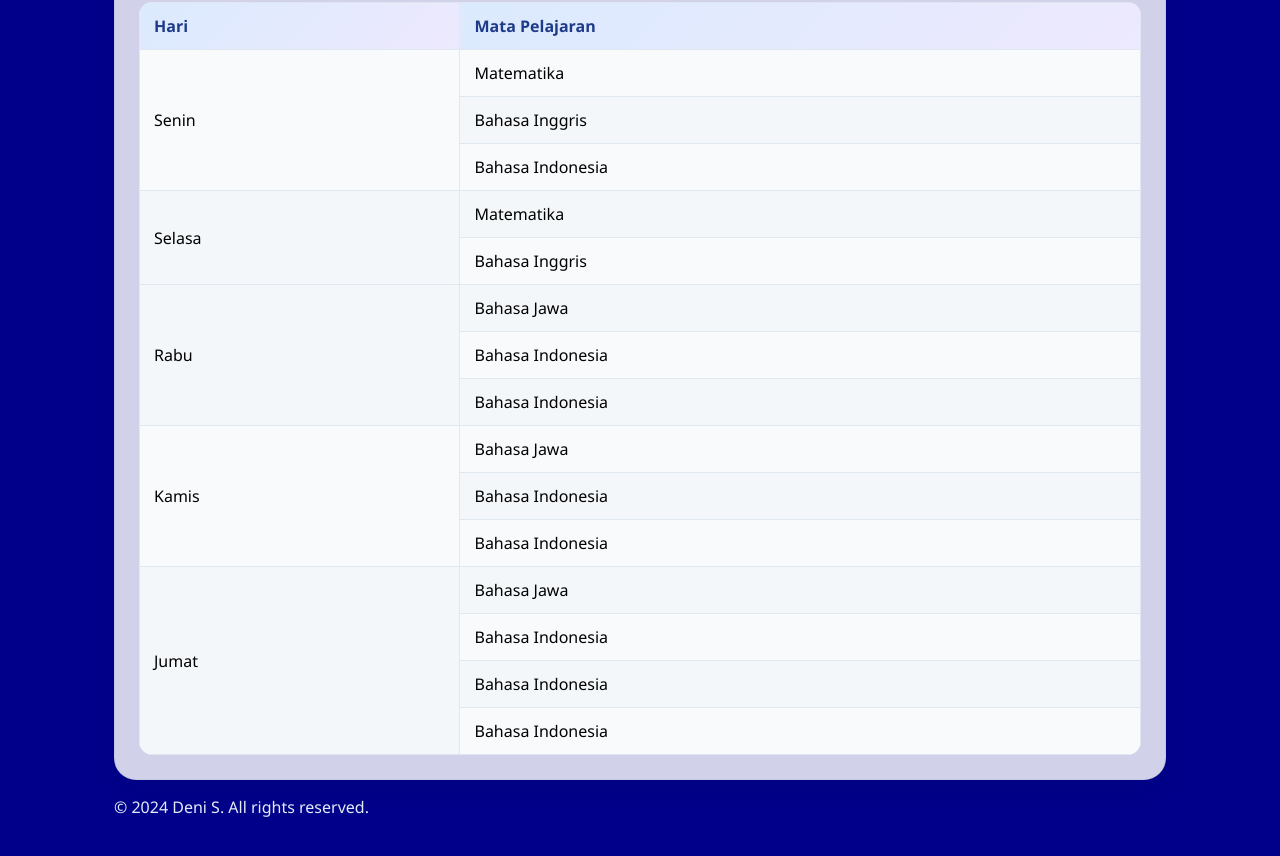
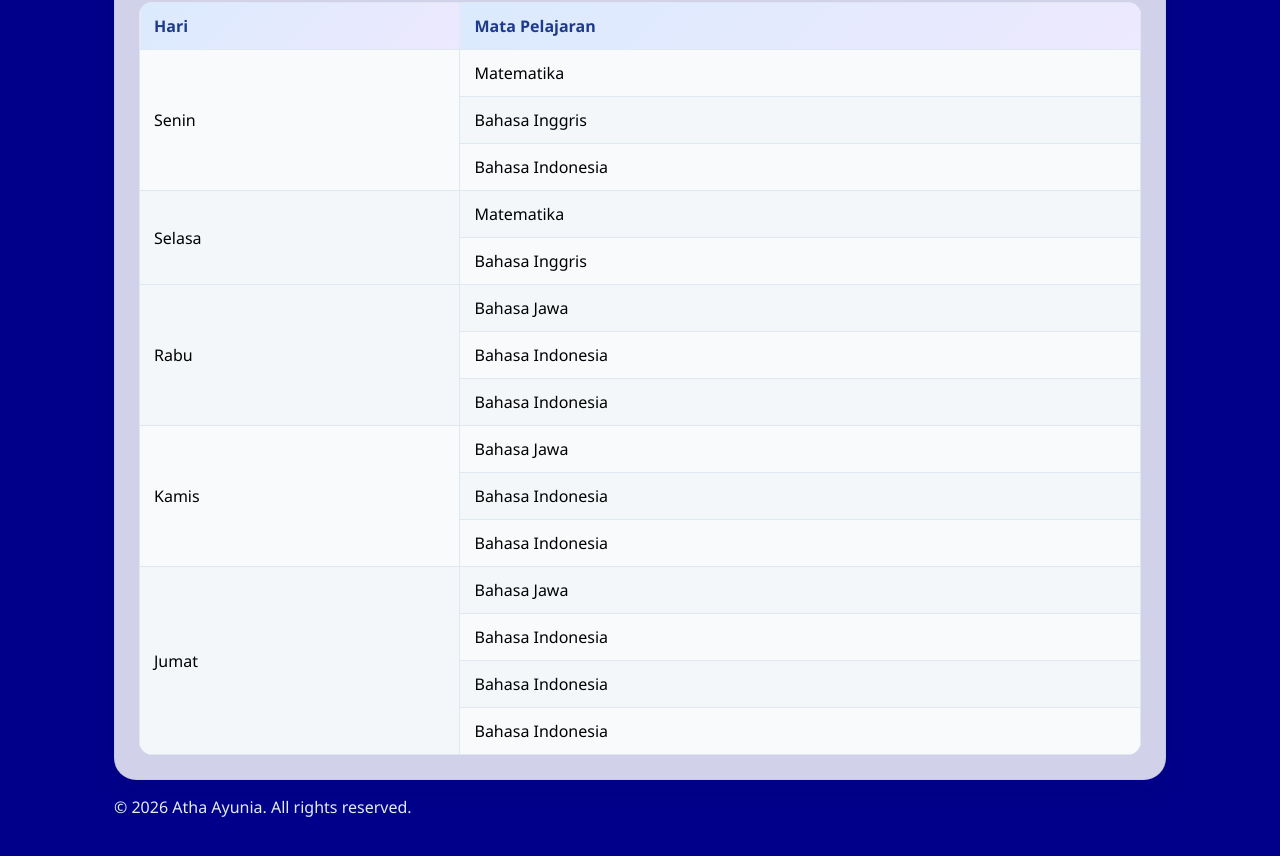
Before and after one commit to athaayunia3232-cpu/profile, a plain HTML site: page index.html in a window 1280 px wide. Shown: the part 1124-1980 px from the top of the page. Drawn offline with Linux system fonts and the light colour scheme.

Commit message:
Mengganti Nama dan Tahun

```diff
--- a/index.html
+++ b/index.html
@@ -133,7 +133,7 @@
     </section>
   </main>
   <footer class="footer">
-    <p>&copy; 2024 Deni S. All rights reserved.</p>
+    <p>&copy; 2026 Atha Ayunia. All rights reserved.</p>
   </footer>
 </body>
 
```
